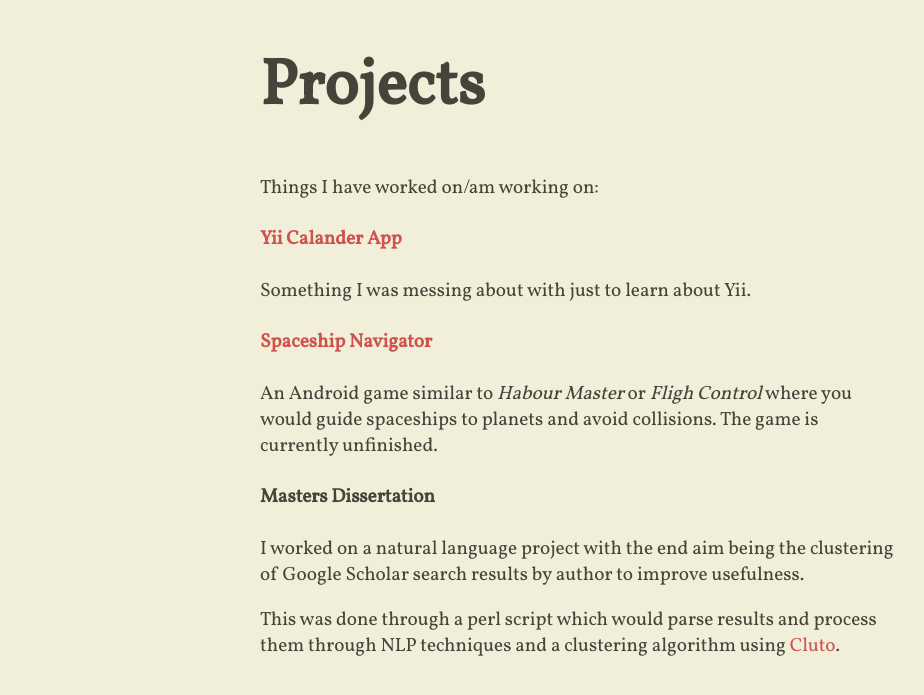
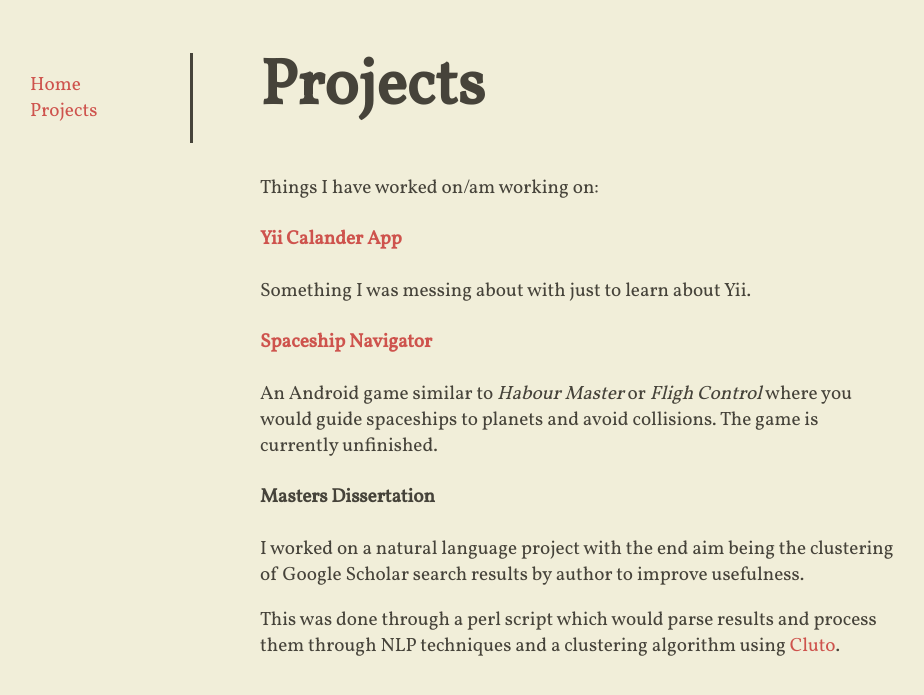
Before and after one commit to lewisp6/lewisp6.github.io, a Jekyll site: the page built from projects/index.html, in a window 1280 px wide. Shown: the top 695 px of the page, without its empty margins (60-984 px from the left). Built offline with Jekyll 4.4.1, drawn with Linux system fonts in a browser that asks for light colours; nearby versions of some CDN libraries.

Commit message:
navigation

```diff
--- /dev/null
+++ b/_includes/sidebar.html
@@ -0,0 +1,6 @@
+<div class="sidebar">
+  <ul class="sidebar__list">
+    <li><a href="/">Home</a></li>
+    <li><a href="/projects">Projects</a></li>
+  </ul>
+</div>
--- /dev/null
+++ b/_sass/_sidebar.scss
@@ -0,0 +1,12 @@
+.sidebar {
+  float:left;
+  width:200px;
+  padding-left:50px;
+  margin-top: 10px;
+  font-size: 1.2rem;
+  border-right-style: solid;
+}
+
+.sidebar__list {
+  list-style: none;
+}
--- a/assets/main.scss
+++ b/assets/main.scss
@@ -149,4 +149,5 @@
 	}
 
 	@import 'page';
+	@import 'sidebar';
 }
--- a/projects/index.html
+++ b/projects/index.html
@@ -1,6 +1,8 @@
 ---
 layout: page
 ---
+{% include sidebar.html %}
+
 <div class="page">
   <h1 class="page__header">Projects</h1>
   <div class="page__content">
```
